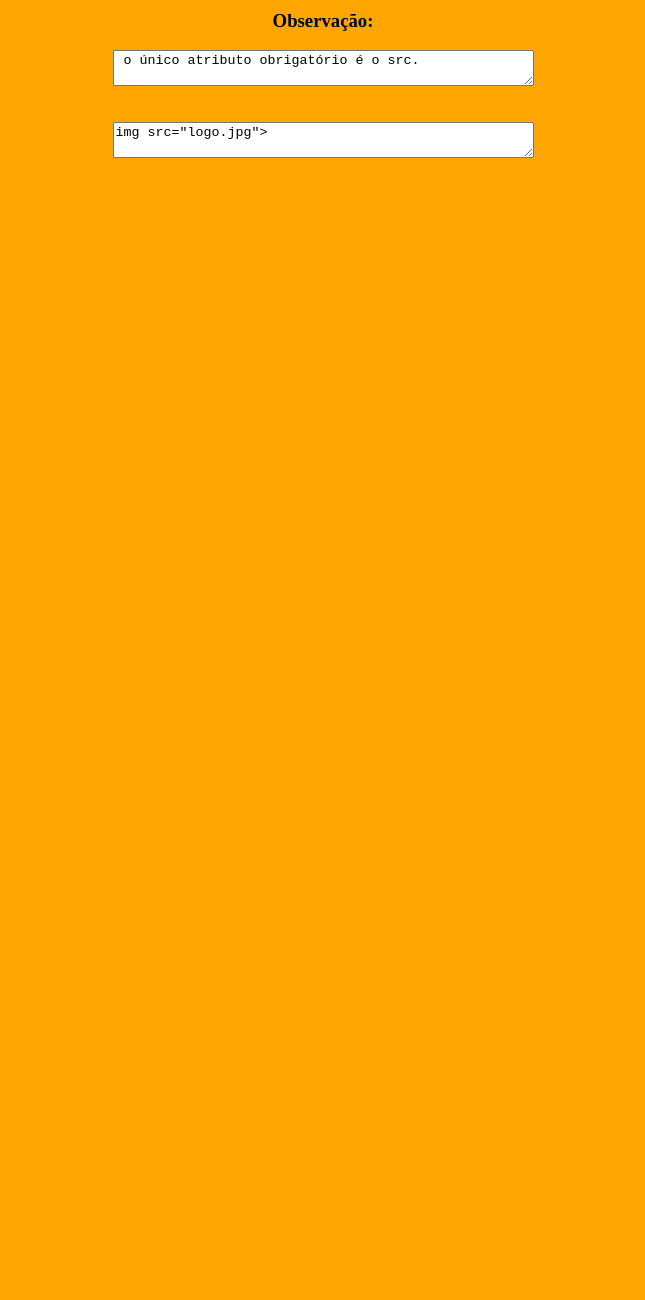
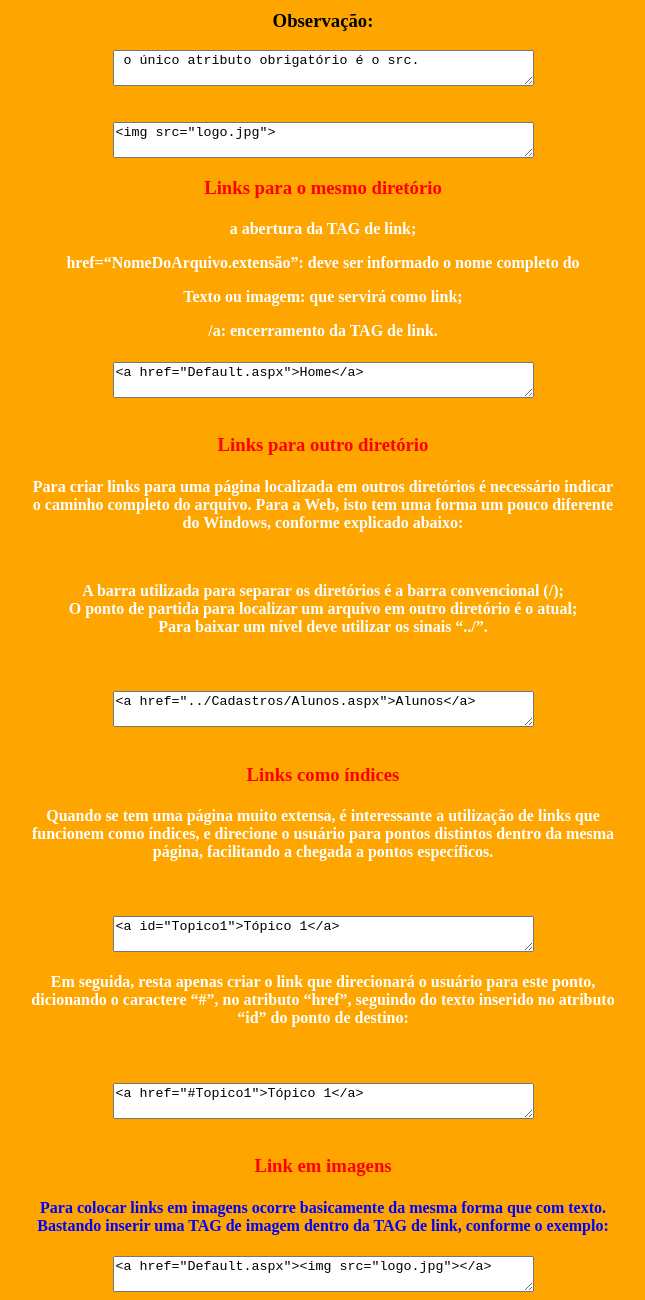
Before and after one commit to andregds85/lw20262, a plain HTML site: page aula2/aula2.html in a window 1280 px wide. Shown: the part 2723-4023 px from the top of the page, without its empty margins (317-962 px from the left). Before the commit the page ends 2889 px from the top, so only its background shows below. Drawn offline with Linux system fonts and the light colour scheme.

Commit message:
teste
teste

```diff
--- a/aula2/aula2.html
+++ b/aula2/aula2.html
@@ -50,9 +50,6 @@ Comentar
 </textarea>
 <br>
 <!--  Comentários FIM -->
-
-
-
 
 
 
@@ -234,7 +231,128 @@ Observação:</h3>
 
 
 <textarea rows="2" cols="50">
-img src="logo.jpg">
+<img src="logo.jpg">
 </textarea>
 
 <!-- Imagens Fim -->
+
+
+
+
+
+
+
+
+
+<!-- Links para o mesmo diretório inicio -->
+<br>
+<font color="red">
+<h3>
+ Links para o mesmo diretório
+</h3>
+</font>
+<font color="white">
+<center>
+<h4><a><p> a  abertura da TAG de link; <br></p>
+           <p>href=“NomeDoArquivo.extensão”: deve ser informado o nome completo do</br>
+           </p>
+           <p>Texto ou imagem: que servirá como link; </p>
+           <p> /a: encerramento da TAG de link. <br></h4></p>
+</font>
+</center>
+<textarea rows="2" cols="50">
+<a href="Default.aspx">Home</a>
+</textarea>
+<br>
+<!--  Links para o mesmo diretório FIM -->
+
+
+
+<!-- Links para outro diretório inicio -->
+<br>
+<font color="red">
+<h3>
+ Links para outro diretório
+</h3>
+</font>
+<font color="white">
+<center>
+<h4><a><p> Para criar links para uma página localizada em outros diretórios é necessário indicar<br>
+          o caminho completo do arquivo. Para a Web, isto tem uma forma um pouco diferente<br>
+          do Windows, conforme explicado abaixo:</p><br>
+
+         <p>A barra utilizada para separar os diretórios é a barra convencional (/);<br>
+         O ponto de partida para localizar um arquivo em outro diretório é o atual;<br>
+         Para baixar um nível deve utilizar os sinais “../”.</p><br>
+</font>
+</center>
+<textarea rows="2" cols="50">
+<a href="../Cadastros/Alunos.aspx">Alunos</a>
+</textarea>
+<br>
+<!-- Links para outro diretório FIM -->
+
+
+
+<!--  Links como índices inicio -->
+<br>
+<font color="red">
+<h3>
+ Links como índices
+</h3>
+</font>
+<font color="white">
+<center>
+<h4><a><p>
+
+        Quando se tem uma página muito extensa, é interessante a utilização de links que<br>
+        funcionem como índices, e direcione o usuário para pontos distintos dentro da mesma<br>
+        página, facilitando a chegada a pontos específicos.</p><br>
+
+</font>
+</center>
+<textarea rows="2" cols="50">
+<a id="Topico1">Tópico 1</a>
+</textarea>
+<br>
+
+<font color="white">
+<center>
+<h4><a><p>
+
+        Em seguida, resta apenas criar o link que direcionará o usuário para este ponto,<br>
+        dicionando o caractere “#”, no atributo “href”, seguindo do texto inserido no atributo<br>
+        “id” do ponto de destino:</p><br>
+
+</font>
+</center>
+<textarea rows="2" cols="50">
+<a href="#Topico1">Tópico 1</a>
+</textarea>
+<br>
+<!--  Links como índices FIM -->
+
+
+
+
+<!--  Link em imagens inicio -->
+<br>
+<font color="red">
+<h3>
+ Link em imagens
+</h3>
+</font>
+<font color="Blue">
+<h4><a><p>
+
+
+    Para colocar links em imagens ocorre basicamente da mesma forma que com texto.<br>
+    Bastando inserir uma TAG de imagem dentro da TAG de link, conforme o exemplo:</p>
+</h4>
+</font>
+
+<textarea rows="2" cols="50">
+<a href="Default.aspx"><img src="logo.jpg"></a>
+</textarea>
+<br>
+<!--  Link em imagens FIM -->
```
